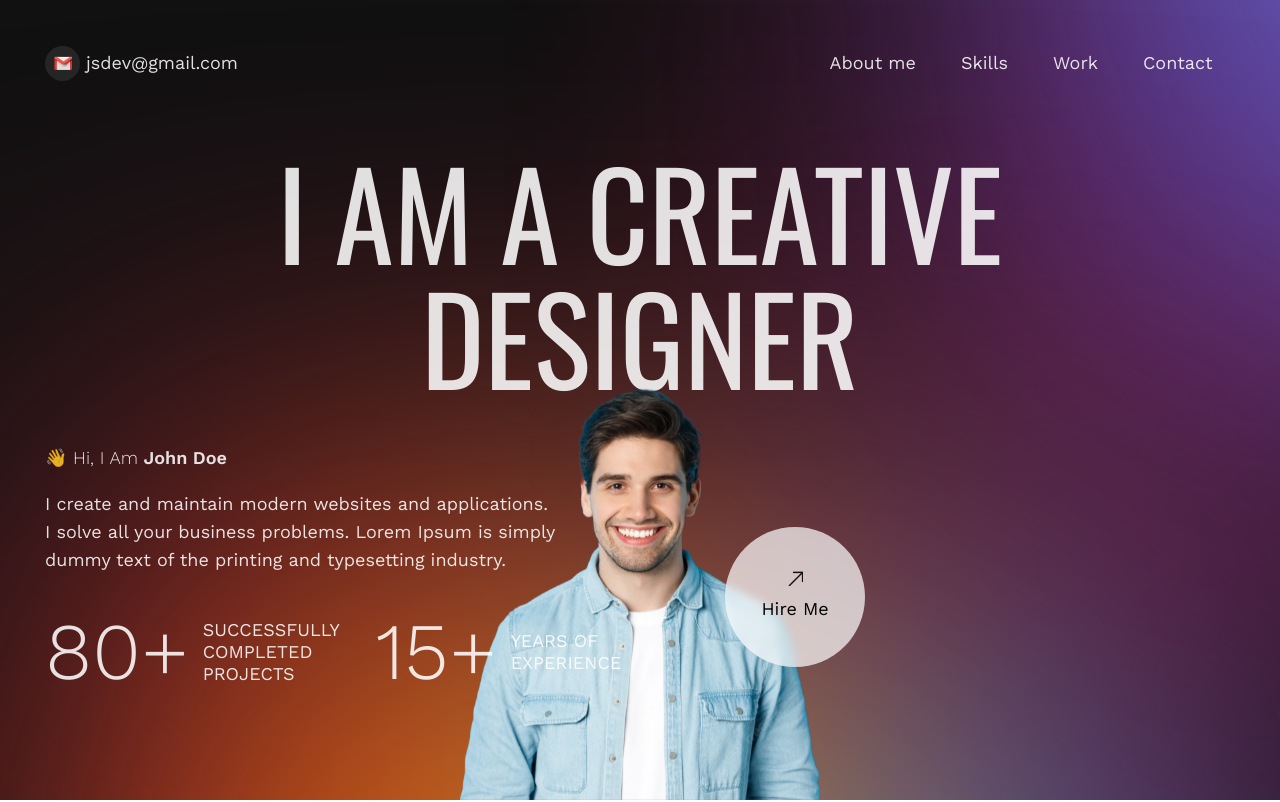
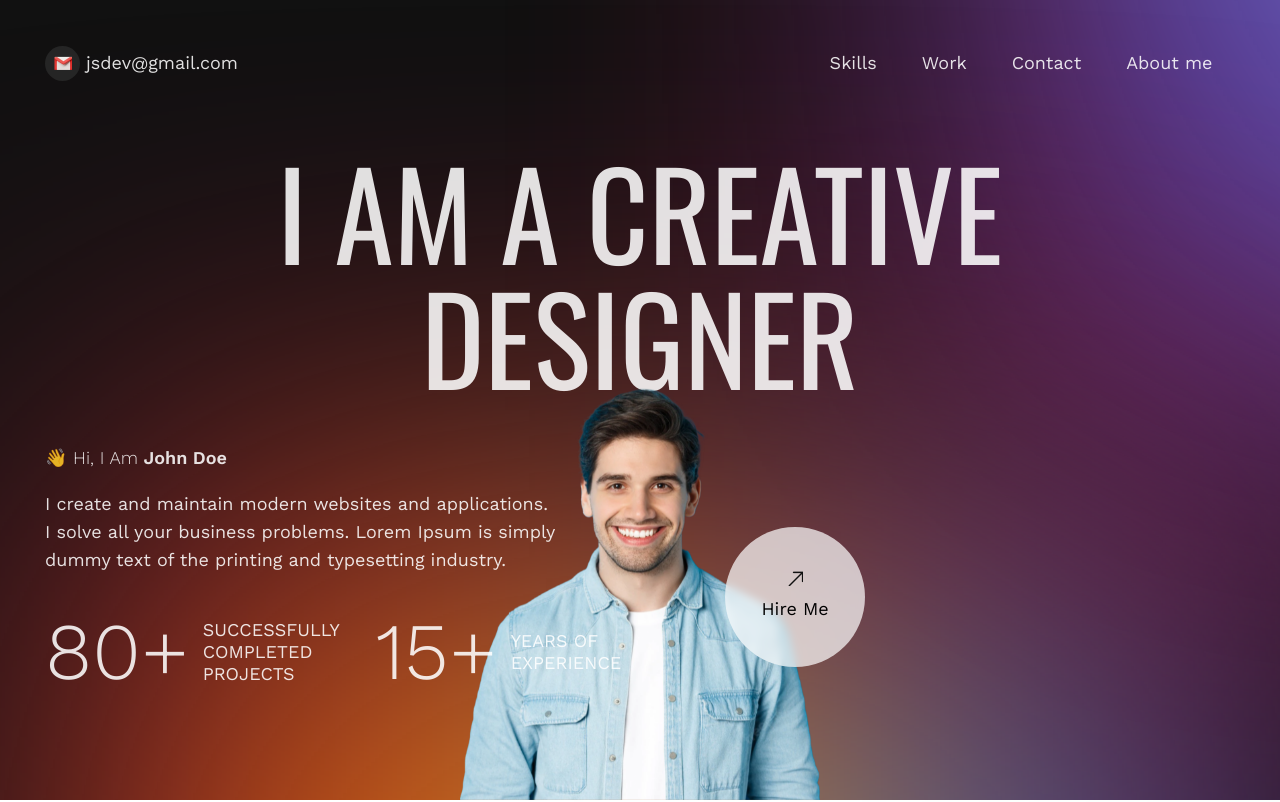
Before and after one commit to NafeesButt/Portfolio-website, a React (Vite) app: page / in a window 1280 px wide. Shown: the top 802 px of the page. Built offline with nearby package versions, Linux system fonts and the light colour scheme.

Commit message:
change nav

```diff
--- a/src/components/HeroBanner.jsx
+++ b/src/components/HeroBanner.jsx
@@ -47,12 +47,6 @@ const HeroBanner = () => {
           <ul className="flex 2xl:text-[20px]">
             <li
               className="cursor-pointer px-5 py-2 hover:bg-slate-900 transition active:scale-90 rounded-lg"
-                            onClick={() => scrollTo("about")}
-                        >
-                            About me
-                        </li>
-                        <li
-                            className="cursor-pointer px-5 py-2 hover:bg-slate-900 transition active:scale-90 rounded-lg"
               onClick={() => scrollTo("skills")}
             >
               Skills
@@ -68,6 +62,12 @@ const HeroBanner = () => {
               onClick={() => scrollTo("contact")}
             >
               Contact
+            </li>
+            <li
+              className="cursor-pointer px-5 py-2 hover:bg-slate-900 transition active:scale-90 rounded-lg"
+              onClick={() => scrollTo("about")}
+            >
+              About me
             </li>
           </ul>
         </motion.div>
@@ -96,14 +96,12 @@ const HeroBanner = () => {
           transition={{ duration: 0.7, delay: 0.25 }}
         >
           <div className="font-light mb-4">
-                        👋 Hi, I Am{" "}
-                        <span className="font-semibold">John Doe</span>
+            👋 Hi, I Am <span className="font-semibold">John Doe</span>
           </div>
           <div className="max-w-[510px]">
-                        I create and maintain modern websites and applications.
-                        I solve all your business problems. Lorem Ipsum is
-                        simply dummy text of the printing and typesetting
-                        industry.
+            I create and maintain modern websites and applications. I solve all
+            your business problems. Lorem Ipsum is simply dummy text of the
+            printing and typesetting industry.
           </div>
         </motion.div>
         {/* INTRO END */}
@@ -155,11 +153,7 @@ const HeroBanner = () => {
             className="absolute top-[140px] -right-10 2xl:top-[240px] 2xl:-right-10 w-[140px] h-[140px] rounded-full bg-white/[0.7] flex flex-col justify-center items-center gap-2 backdrop-blur-sm cursor-pointer transition-transform scale-[0.65] md:scale-100 active:scale-[0.55] md:active:scale-90"
             onClick={() => scrollTo("contact")}
           >
-                        <img
-                            src={externalLinkIcon}
-                            alt=""
-                            className="w-[15px]"
-                        />
+            <img src={externalLinkIcon} alt="" className="w-[15px]" />
             <div className="text-black">Hire Me</div>
           </div>
           {/* HIRE ME BUTTON END */}
```
Lines whose indentation alone changed are shown as unchanged.
